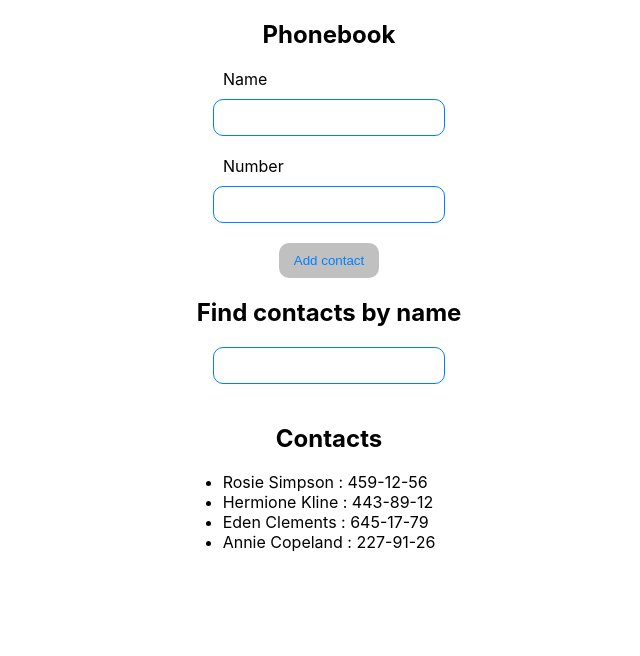
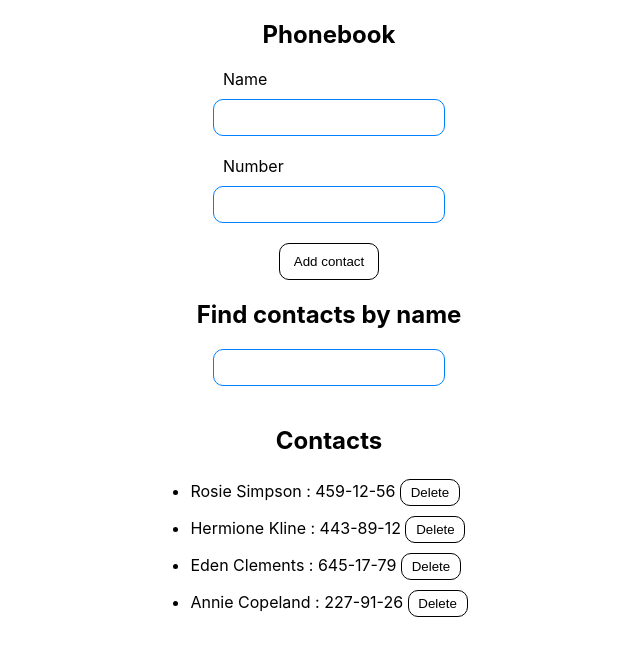
Before and after one commit to krzysztof-kryczka/goit-react-hw-02-phonebook, a React (Create React App) app: page / in a window 1280 px wide. Shown: the top 656 px of the page, without its empty margins (311-951 px from the left). Built offline with nearby package versions, Linux system fonts and the light colour scheme.

Commit message:
Contact Book - step 6 : done (add delete user function)

```diff
--- a/src/components/App.jsx
+++ b/src/components/App.jsx
@@ -16,9 +16,13 @@ export class App extends Component {
     filter: '',
   };
 
-	checkContact = (newContact) => {
+  checkContact = newContact => {
     const { contacts } = this.state;
-		const isExists = contacts.some((contact) => contact.name.toLowerCase().trim() === newContact.name.toLowerCase().trim());
+    const isExists = contacts.some(
+      contact =>
+        contact.name.toLowerCase().trim() ===
+        newContact.name.toLowerCase().trim()
+    );
     return isExists;
   };
 
@@ -37,6 +41,12 @@ export class App extends Component {
     this.setState({ filter: e.target.value });
   };
 
+  deleteUser = e => {
+    const { contacts } = this.state;
+    const filtered = contacts.filter(contact => contact.id !== e.target.id);
+    this.setState({ contacts: filtered });
+  };
+
   render() {
     return (
       <>
@@ -45,6 +55,7 @@ export class App extends Component {
         <ContactList
           contacts={this.state.contacts}
           filter={this.state.filter}
+          onClickHandler={this.deleteUser}
         ></ContactList>
       </>
     );
--- a/src/components/ContactForm/ContactForm.module.css
+++ b/src/components/ContactForm/ContactForm.module.css
@@ -29,10 +29,10 @@
 
 .form__btn {
   width: 100px;
-    background-color: silver;
-    border: none;
+  background-color: #fff;
+  border: 1px solid #000;
   border-radius: 10px;
-    color: #0080ff;
+  color: #000;
   cursor: pointer;
   padding: 10px;
   text-align: center;
--- a/src/components/ContactList/ContactList.jsx
+++ b/src/components/ContactList/ContactList.jsx
@@ -4,7 +4,7 @@ import PropTypes from 'prop-types';
 import css from './ContactList.module.css';
 
 const ContactList = props => {
-  const { contacts, filter } = props;
+  const { contacts, filter, onClickHandler } = props;
 
   return (
     <div className={css.contacts}>
@@ -16,7 +16,14 @@ const ContactList = props => {
           )
           .map(({ id, name, number }) => (
             <li className={css.contacts__item} key={id}>
-              {name} : {number}
+              {name} : {number} {' '}
+              <button
+                className={css.contacts__btn}
+                id={id}
+                onClick={onClickHandler}
+              >
+                Delete
+              </button>
             </li>
           ))}
       </ul>
--- a/src/components/ContactList/ContactList.module.css
+++ b/src/components/ContactList/ContactList.module.css
@@ -11,6 +11,20 @@
   margin: 0;
 }
 
-.contacts__item {
+.contacts__btn {
+  width: 60px;
+  background-color: #fff;
+  border: 1px solid #000;
+  border-radius: 10px;
+  color: #000000;
+  cursor: pointer;
+  padding: 5px;
+  text-align: center;
+  transition: all 0.5s;
+  margin: 5px auto 5px;
+}
 
+.contacts__btn:hover {
+  background-color: #0080ff;
+  color: #fff;
 }
```
Lines whose indentation alone changed are shown as unchanged.
